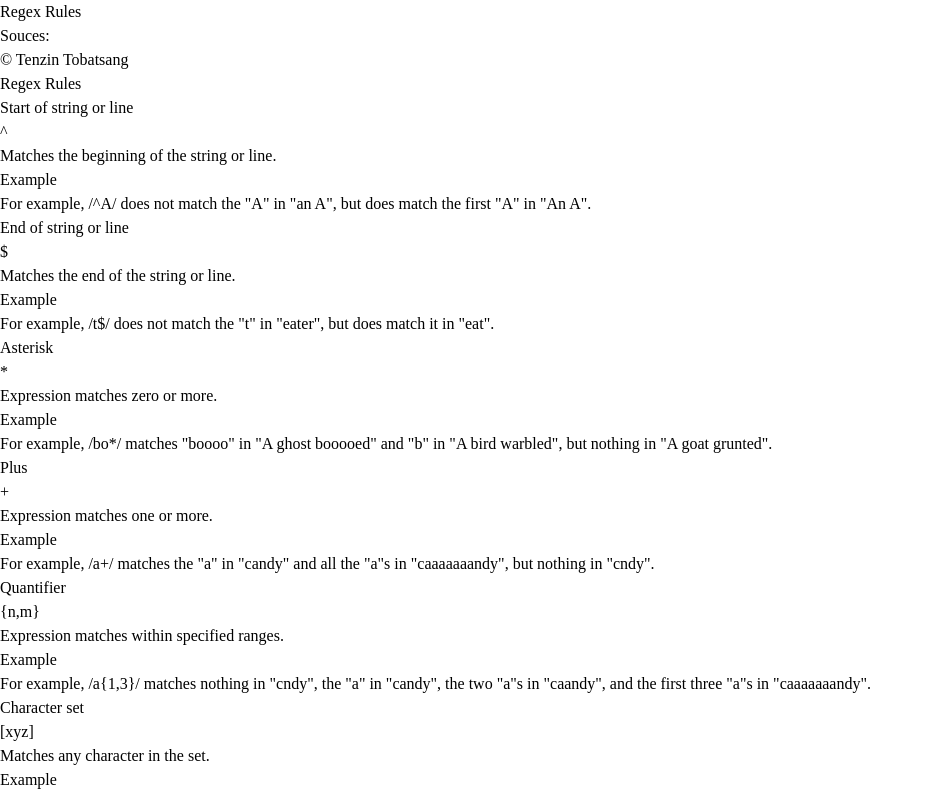
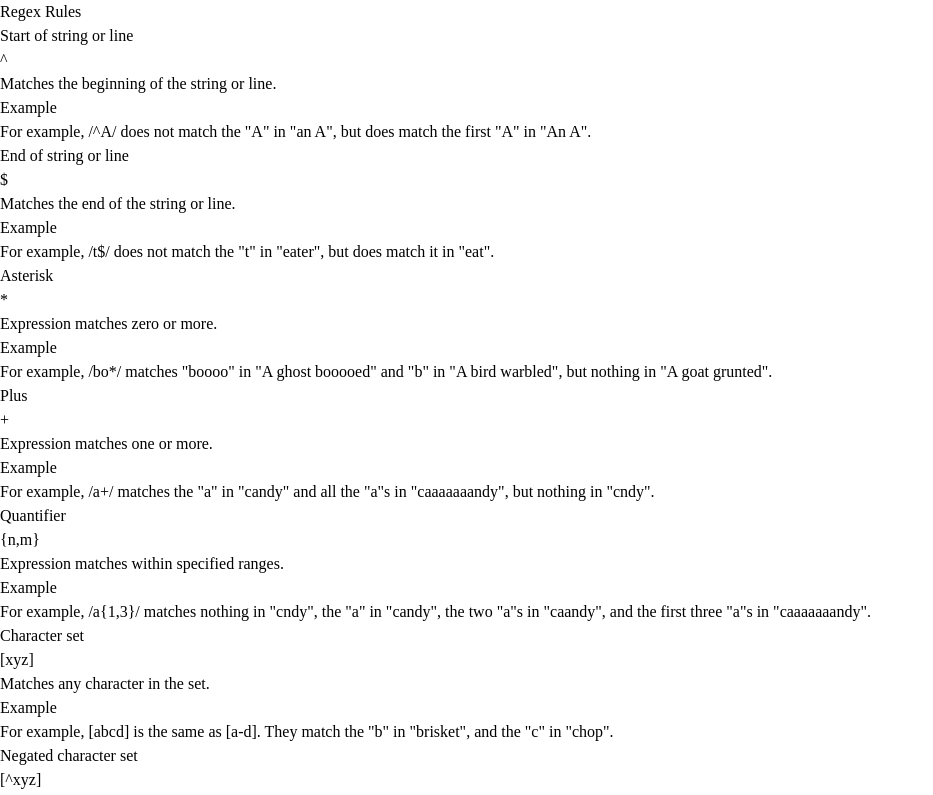
Before and after one commit to TkyoZero/Vue-10Regex-Listing, a Vue app in the folder regex_rule/: page / in a window 1280 px wide. Shown: the top 795 px of the page, without its empty margins (0-933 px from the left). Built offline with nearby package versions, Linux system fonts and the light colour scheme.

Commit message:
change App

```diff
--- a/regex_rule/src/App.vue
+++ b/regex_rule/src/App.vue
@@ -1,18 +1,7 @@
-<script setup>
-import { RouterLink, RouterView } from 'vue-router'
-</script>
-
 <template>
-  <header>
-    <h1 class="m-4 p-4 text-center text-5xl font-display">Regex Rules</h1>
-  </header>
-
-  <footer class="mt-20 p-20 bg-green-950 text-white-200">
-    <div>Souces:</div>
-    <div class="text-center">&copy Tenzin Tobatsang</div>
-  </footer>
   <RouterView />
 </template>
 
-<style scoped>
-</style>
+<script>
+import { RouterView } from 'vue-router'
+</script>
```
